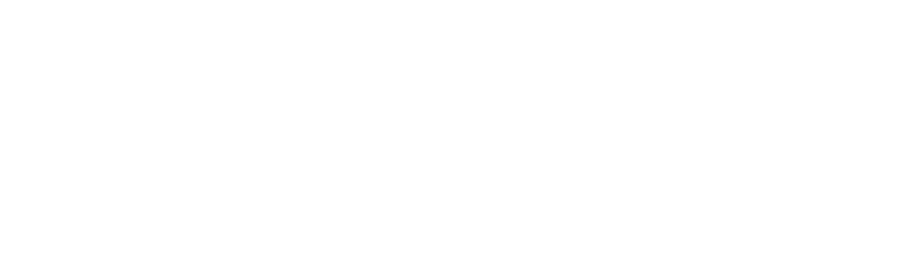
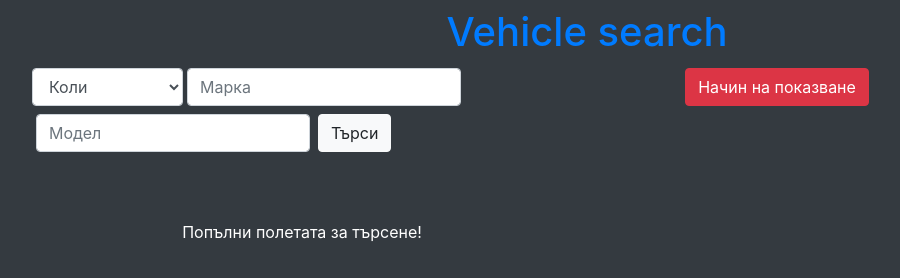
Before and after one commit to Rafi-Melkonqn/FmiPraktikumMaster, a plain HTML site: page index.html in a window 1280 px wide. Shown: the whole page, without its empty margins (53-953 px from the left). Drawn offline with nearby package versions, Linux system fonts and the light colour scheme.

Commit message:
index.html

```diff
--- a/index.html
+++ b/index.html
@@ -1,10 +1,49 @@
 <!DOCTYPE html>
 <html lang="en">
 <head>
+    <title>Vehicle</title>
     <meta charset="UTF-8">
-    <title>Title</title>
+    <meta name="viewport" content="width=device-width, initial-scale=1">
+    <link rel="stylesheet" href="https://stackpath.bootstrapcdn.com/bootstrap/4.3.1/css/bootstrap.min.css" integrity="sha384-ggOyR0iXCbMQv3Xipma34MD+dH/1fQ784/j6cY/iJTQUOhcWr7x9JvoRxT2MZw1T" crossorigin="anonymous">
+    <link rel="stylesheet" type="text/css" href="css/main.css">
 </head>
-<body>
-
+<body class="bg-dark">
+    <div class="container">
+        <div class=" text-center m-2">
+            <a href="index.html" id="title"><h1>Vehicle search</h1></a>
+        </div>
+        <div class="row">
+            <div class="col-6">
+                <form id="vehicleForm" class="form-inline">
+                    <select id="type" class="form-control">
+                        <option value="cars">Коли</option>
+                        <option value="truck">Камион</option>
+                        <option value="motorcycles">Мотоциклети</option>
+                        <option value="electric-scooter">Тротинетки</option>
+                    </select>
+                    <input type="text" id="name" placeholder="Марка" class="form-control m-1">
+                    <input type="text" id="model" placeholder="Модел" class="form-control m-1">
+                    <button id="searchBtn" form="vehicleForm" class="btn btn-light m-1">Търси</button>
+                </form>
+            </div>
+            <div class="col-4 text-center">
+                <button id="toggleBtn" class="btn btn-danger m-1">Начин на показване</button>
+            </div>
+        </div>
+        <div class="row text-center">
+            <div class="col-6"  id="resultsRow">
+                <div id="results">
+                    <div class="bg-dark text-white p-3 mt-5">Попълни полетата за търсене!</div>
+                </div>
+            </div>
+        </div>
+    </div>
+    <script
+            src="https://code.jquery.com/jquery-3.4.1.js"
+            integrity="sha256-WpOohJOqMqqyKL9FccASB9O0KwACQJpFTUBLTYOVvVU="
+            crossorigin="anonymous"></script>
+    <script src="https://cdnjs.cloudflare.com/ajax/libs/popper.js/1.14.7/umd/popper.min.js" integrity="sha384-UO2eT0CpHqdSJQ6hJty5KVphtPhzWj9WO1clHTMGa3JDZwrnQq4sF86dIHNDz0W1" crossorigin="anonymous"></script>
+    <script src="https://stackpath.bootstrapcdn.com/bootstrap/4.3.1/js/bootstrap.min.js" integrity="sha384-JjSmVgyd0p3pXB1rRibZUAYoIIy6OrQ6VrjIEaFf/nJGzIxFDsf4x0xIM+B07jRM" crossorigin="anonymous"></script>
+    <script type="text/javascript" src="js/index.js"></script>
 </body>
 </html>
```
Also changed, not shown: css/main.css (added), js/main.js (added).
